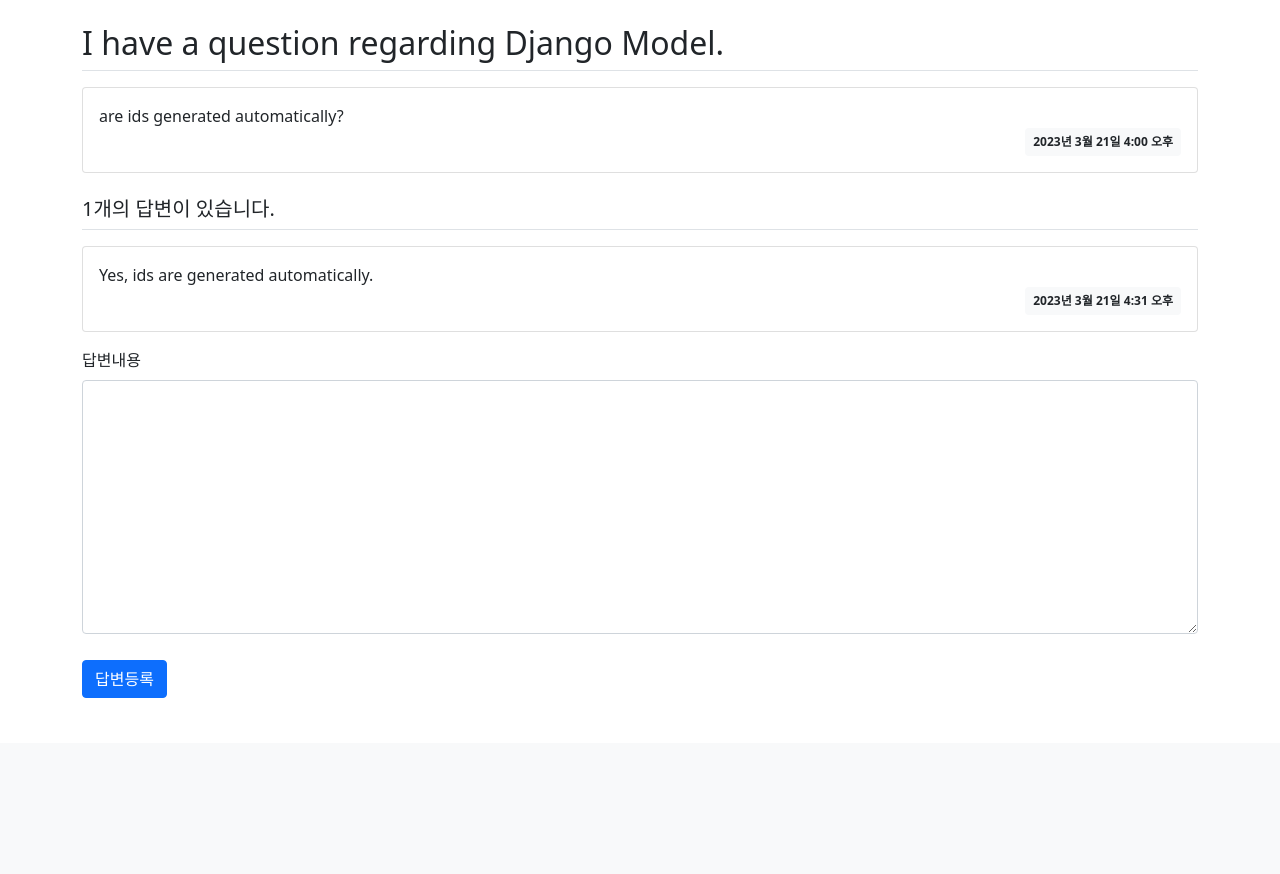
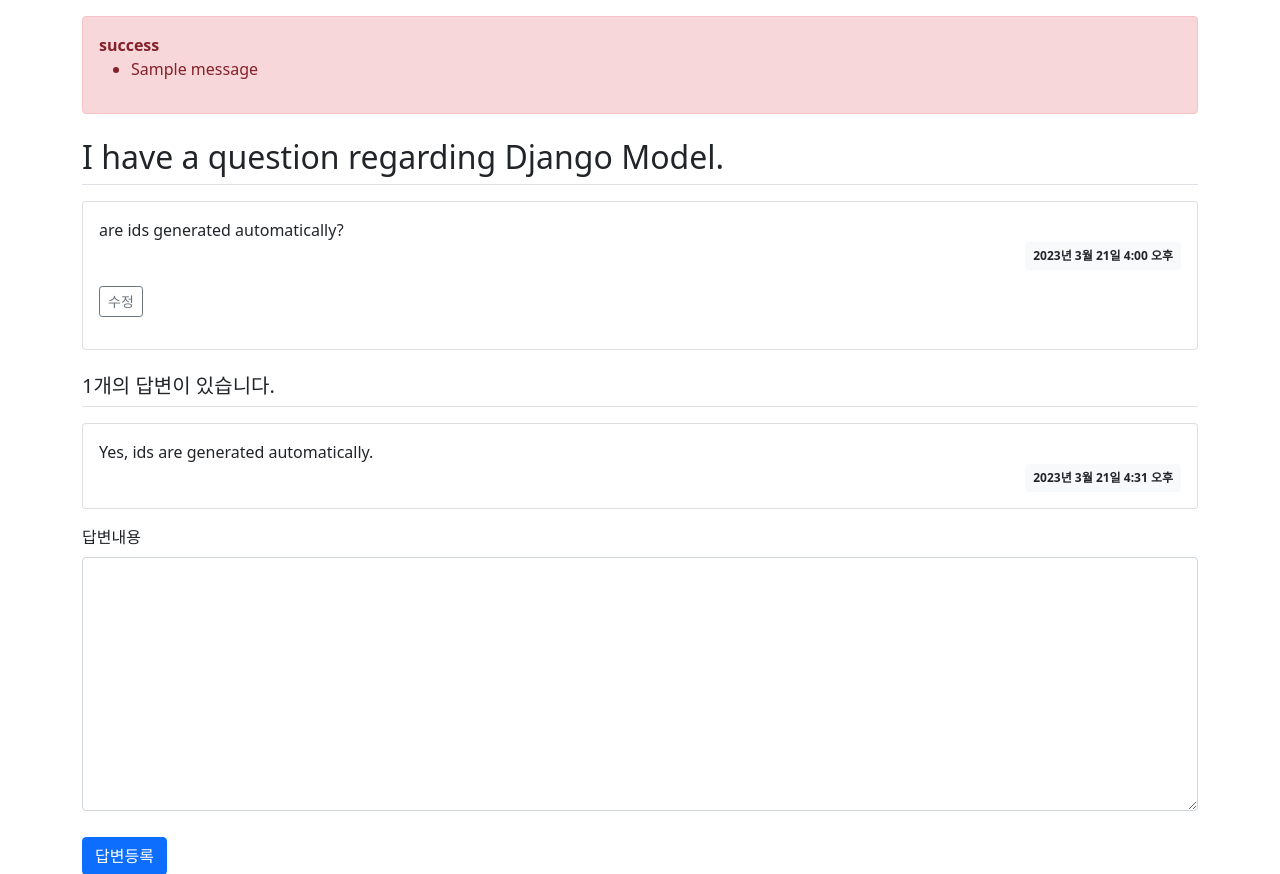
Before and after one commit to fiedith/pybo, a Django app: page /pybo/answer/create/2/ in a window 1280 px wide. Shown: the part 57-931 px from the top of the page. Before the commit the page ends 755 px from the top, so only its background shows below. Run offline with Django 4.2, Linux system fonts and the light colour scheme; a user stored in the database is signed in; data comes from the database, SQL or seed files in the repository; both versions use the stored data as it was after the commit; one stand-in notice (Sample message) is shown; some libraries are stand-ins or nearby versions.

Commit message:
feat: added question edit feature

```diff
--- a/pybo/models.py
+++ b/pybo/models.py
@@ -8,7 +8,7 @@
     subject = models.CharField(max_length=200)
     content = models.TextField()
     create_date = models.DateTimeField()
-
+    modify_date = models.DateTimeField(null=True, blank=True)   # modified date
     def __str__(self):
         return self.subject
 
@@ -17,3 +17,4 @@
     question = models.ForeignKey(Question, on_delete=models.CASCADE)
     content = models.TextField()
     create_date = models.DateTimeField()
+    modify_date = models.DateTimeField(null=True, blank=True)   # modified date
--- a/pybo/urls.py
+++ b/pybo/urls.py
@@ -10,4 +10,5 @@
     path('<int:question_id>/', views.detail, name='detail'),    # localhost:8000/pybo/2 페이지 요청시 question_id = 2 가 저장되고 views.detail 호출
     path('answer/create/<int:question_id>/', views.answer_create, name='answer_create'),    # localhost:8000/pybo/answer/create/2 와 같은 페이지 요청시 views.answer_create 호출
     path('question/create/', views.question_create, name='question_create'),
+    path('question/modify/<int:question_id>/', views.question_modify, name='question_modify'),
 ]
--- a/pybo/views.py
+++ b/pybo/views.py
@@ -4,6 +4,7 @@
 from .forms import QuestionForm, AnswerForm
 from django.core.paginator import Paginator
 from django.contrib.auth.decorators import login_required
+from django.contrib import messages
 
 # Create your views here.
 
@@ -54,3 +55,22 @@
         form = QuestionForm()
     context = {'form': form}
     return render(request, 'pybo/question_form.html', context)
+
+@login_required(login_url='common:login')
+def question_modify(request, question_id):
+    question = get_object_or_404(Question, pk=question_id)
+    if request.user != question.author:         # 현재 login된 사용자와 질문의 글쓴이가 다를때
+        messages.error(request, '수정권한이 없습니다')
+        return redirect('pybo:detail', question_id=question.id)
+    if request.method == "POST":
+        form = QuestionForm(request.POST, instance=question)    # POST
+        if form.is_valid():
+            question = form.save(commit=False)
+            question.modify_date = timezone.now()  # modify date 저장
+            question.save()
+            return redirect('pybo:detail', question_id=question.id)
+    else:
+        # instance를 기준으로 QuestionForm을 생성하지만 request.POST의 값으로 overwrite함
+        form = QuestionForm(instance=question)  # GET
+    context = {'form': form}
+    return render(request, 'pybo/question_form.html', context)
--- a/templates/pybo/question_detail.html
+++ b/templates/pybo/question_detail.html
@@ -2,6 +2,16 @@
 {% block content %}
 
 <div class="container my-3">
+    <!-- 수정권한 없음 message 표시 -->
+    {% if messages %}
+        <div class="alert alert-danger my-3" role="alert">
+            {% for message in messages %}
+                <strong>{{ message.tags }}</strong>
+                <ul><li>{{ message.message }}</li></ul>
+            {% endfor %}
+        </div>
+    {% endif %}
+
     <!-- 질문 -->
     <h2 class="border-bottom py-2">{{ question.subject }}</h2>
     <div class="card my-3">
@@ -11,6 +21,12 @@
                 <div class="badge bg-light text-dark p-2">
                     {{ question.create_date }}
                 </div>
+            </div>
+            <div class="my-3">
+            {% if request.user == question.author %}
+                <a href="{% url 'pybo:question_modify' question.id  %}"
+               class="btn btn-sm btn-outline-secondary">수정</a>
+            {% endif %}
             </div>
         </div>
     </div>
```
Also changed, not shown: db.sqlite3, pybo/migrations/0004_answer_modify_date_question_modify_date.py (added).
